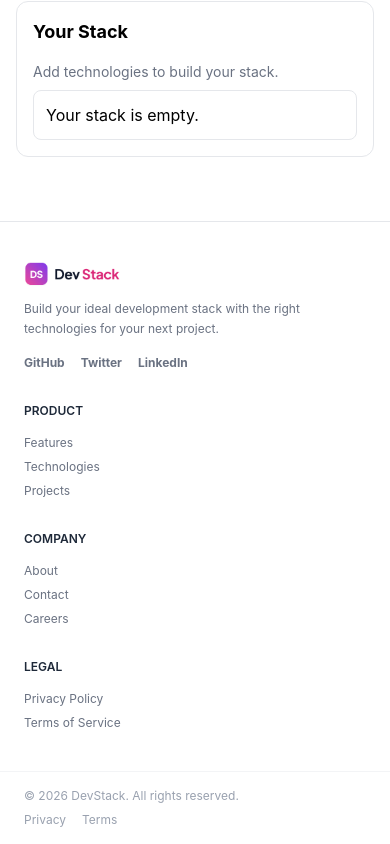
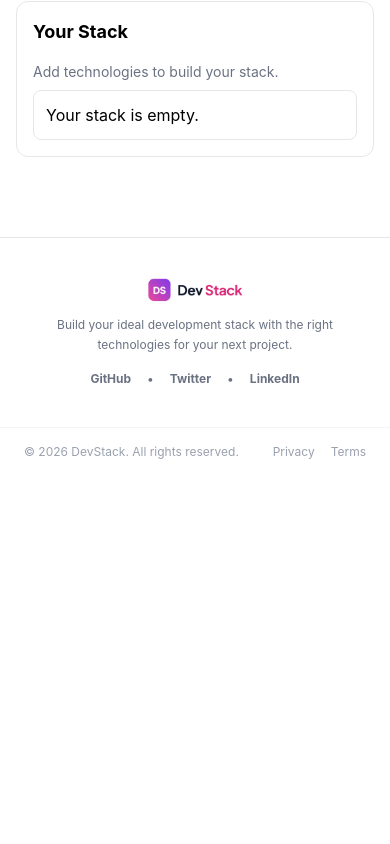
Before and after one commit to Sadia-IoT/DevStack, a React (Vite) app: page / in a window 390 px wide. Shown: the part 6966-7810 px from the top of the page. After the commit the page ends 7442 px from the top, so only its background shows below. Built offline with nearby package versions, Linux system fonts and the light colour scheme.

Commit message:
Make footer responsive for mobile

```diff
--- a/src/components/Footer.tsx
+++ b/src/components/Footer.tsx
@@ -1,30 +1,30 @@
 import Logo from "../assets/logo-text.png";
 const Footer = () => {
   return (
-    <footer className="mt-16 border-t border-gray-200 bg-white">
+    <footer className="mt-20 border-t border-gray-200 bg-white">
       <div className="container mx-auto grid grid-cols-1 gap-8 px-6 py-10 sm:grid-cols-2 lg:grid-cols-4">
-        <div>
-          <img src={Logo} alt="DevStack" className="w-24" />
-          <p className="mt-3 max-w-xs text-xs leading-5 text-gray-500">
+        <div className="text-center sm:text-left">
+          <img src={Logo} alt="DevStack" className="mx-auto w-24 sm:mx-0" />
+          <p className="mx-auto mt-3 max-w-xs text-xs leading-5 text-gray-500 sm:mx-0">
             {" "}
             Build your ideal development stack with the right technologies for
             your next project.
           </p>
-          <div className="mt-4 flex gap-4 text-xs text-gray-500">
-  <a href="#" className="hover:text-black font-bold">
+          <div className="mt-4 flex justify-center gap-4 text-xs text-gray-500 sm:justify-start">
+  <a href="#" className="font-bold hover:text-black">
     GitHub
   </a>
-
-  <a href="#" className="hover:text-black font-bold">
+     <span className="sm:hidden">•</span>
+  <a href="#" className="font-bold hover:text-black ">
     Twitter
   </a>
-
-  <a href="#" className="hover:text-black font-bold">
+    <span className="sm:hidden">•</span>
+  <a href="#" className="font-bold hover:text-black ">
     LinkedIn
   </a>
 </div>
         </div>
-        <div>
+        <div className="hidden sm:block">   {/*sm:block mean hidden for small device and showing above 640px screen*/}
           <h3 className="text-xs font-semibold uppercase text-gray-800">
             Product
           </h3>
@@ -48,7 +48,7 @@ const Footer = () => {
         </div>
 
         {/* Company */}
-        <div>
+        <div className="hidden sm:block">
           <h3 className="text-xs font-semibold uppercase text-gray-800">
             Company
           </h3>
@@ -73,7 +73,7 @@ const Footer = () => {
         </div>
 
         {/* Legal */}
-        <div>
+        <div className="hidden sm:block ">
           <h3 className="text-xs font-semibold uppercase text-gray-800">
             Legal
           </h3>
@@ -95,7 +95,7 @@ const Footer = () => {
 
       {/* Bottom Footer */}
       <div className="border-t border-gray-100">
-        <div className="container mx-auto flex flex-col gap-2 px-6 py-4 text-xs text-gray-400 sm:flex-row sm:items-center sm:justify-between">
+        <div className="container mx-auto flex items-center gap-3 px-6 py-4 text-xs text-gray-400 justify-between">
           <p>© 2026 DevStack. All rights reserved.</p>
 
           <div className="flex gap-4">
--- a/src/components/Projects.tsx
+++ /dev/null
@@ -1,26 +0,0 @@
-import { use, type ComponentProps } from "react";
-
-type projectType = ComponentProps<typeof AvailableStack>["projects"][number];
-
-interface ProjectProps{
-    projectPromise: Promise<projectType[]>;
-}
-
-const Projects = ({projectPromise}:ProjectProps) => {
-    const projects=use(projectPromise);
-
-    return (
-        <div className="container mx-auto">
-        <div className="flex justify-between gap-4 mb-2">
-        <h2 className="font-bold text-xl">Available Stacks</h2>
-        <div>
-        <button className="btn btn-soft btn-success">Available</button>
-        <button className="btn">Selected</button>
-        </div>
-        </div>
-            <AvailableStack projects={projects}/>
-        </div>
-    );
-};
-
-export default Projects;
--- /dev/null
+++ b/src/components/SideBar.tsx
@@ -0,0 +1,79 @@
+type Technology = {
+  id: number;
+  name: string;
+  icon: string;
+  category: string;
+};
+type SidebarProps = {
+  stack: Technology[];
+  handleRemoveFromStack: (id: number) => void;
+  handleRemoveAll: () => void;
+};
+const Sidebar = ({
+  stack,
+  handleRemoveFromStack,
+  handleRemoveAll,
+}: SidebarProps) => {
+  return (
+    <div className="h-fit rounded-xl border border-gray-200 bg-white p-4 lg:col-span-1">
+      <h2 className="text-lg font-bold">Your Stack</h2>
+      {stack.length === 0 ? (
+        <>
+          <p className="mt-4 text-sm text-gray-500">
+            Add technologies to build your stack.
+          </p>
+          <span className="mt-2 block rounded-lg border border-gray-200 p-3">
+            Your stack is empty.
+          </span>
+        </>
+      ) : (
+        <>
+          <div className="mt-4 space-y-3">
+            {stack.map((technology) => (
+              <div
+                key={technology.id}
+                className="flex items-center justify-between rounded-lg border border-gray-200 p-3"
+              >
+                <div className="flex items-center gap-3">
+                  <img
+                    src={technology.icon}
+                    alt={technology.name}
+                    className="h-8 w-8"
+                  />
+
+                  <div>
+                    <p className="text-sm font-semibold">{technology.name}</p>
+
+                    <p className="text-xs text-gray-400">
+                      {technology.category}
+                    </p>
+                  </div>
+                </div>
+
+                {/* Remove from Stack */}
+                <button
+                  onClick={() => handleRemoveFromStack(technology.id)}
+                  className="text-gray-400 hover:text-red-500"
+                >
+                  ✕
+                </button>
+              </div>
+            ))}
+            <p className="mt-1 text-xs text-gray-400">
+              {stack.length} Technology Selected
+            </p>
+          </div>
+
+          {/* Remove All */}
+          <button
+            onClick={handleRemoveAll}
+            className="mt-5 w-full rounded-lg border border-red-300 py-2 text-sm text-red-500"
+          >
+            Remove All
+          </button>
+        </>
+      )}
+    </div>
+  );
+};
+export default Sidebar;
--- a/src/components/Technologies.tsx
+++ b/src/components/Technologies.tsx
@@ -1,4 +1,5 @@
 import { useState, useEffect } from "react";
+import Sidebar from "./SideBar";
 import { toast } from "react-toastify";
 
 type Technology = {
@@ -145,72 +146,12 @@ const Technologies = () => {
             ))
           )}
         </div>
-
-        {/* Your Stack */}
-        <div className="h-fit rounded-xl border border-gray-200 bg-white p-4 lg:col-span-1">
-          <h2 className="text-lg font-bold">Your Stack</h2>
-
-
-
-          {stack.length === 0 ? (
-            <>
-              <p className="mt-4 text-sm text-gray-500">
-                Add technologies to build your stack.
-              </p>
-              <span className="mt-2 block rounded-lg border border-gray-200 p-3">
-                Your stack is empty.
-              </span>
-            </>
-          ) : (
-            <>
-              <div className="mt-4 space-y-3">
-                {stack.map((technology) => (
-                  <div
-                    key={technology.id}
-                    className="flex items-center justify-between rounded-lg border border-gray-200 p-3"
-                  >
-                    <div className="flex items-center gap-3">
-                      <img
-                        src={technology.icon}
-                        alt={technology.name}
-                        className="h-8 w-8"
-                      />
-
-                      <div>
-                        <p className="text-sm font-semibold">
-                          {technology.name}
-                        </p>
-
-                        <p className="text-xs text-gray-400">
-                          {technology.category}
-                        </p>
-                      </div>
-                    </div>
-
-                    {/* Remove from Stack */}
-                    <button
-                      onClick={() => handleRemoveFromStack(technology.id)}
-                      className="text-gray-400 hover:text-red-500"
-                    >
-                      ✕
-                    </button>
-                  </div>
-                ))}
-                <p className="mt-1 text-xs text-gray-400">
-            {stack.length} Technology Selected
-          </p>
-              </div>
-
-              {/* Remove All */}
-              <button
-                onClick={handleRemoveAll}
-                className="mt-5 w-full rounded-lg border border-red-300 py-2 text-sm text-red-500"
-              >
-                Remove All
-              </button>
-            </>
-          )}
-        </div>
+{/* Sidebar */}
+<Sidebar
+  stack={stack}
+  handleRemoveFromStack={handleRemoveFromStack}
+  handleRemoveAll={handleRemoveAll}
+/>
       </div>
     </>
   );
```
Also changed, not shown: src/App.css (deleted).
